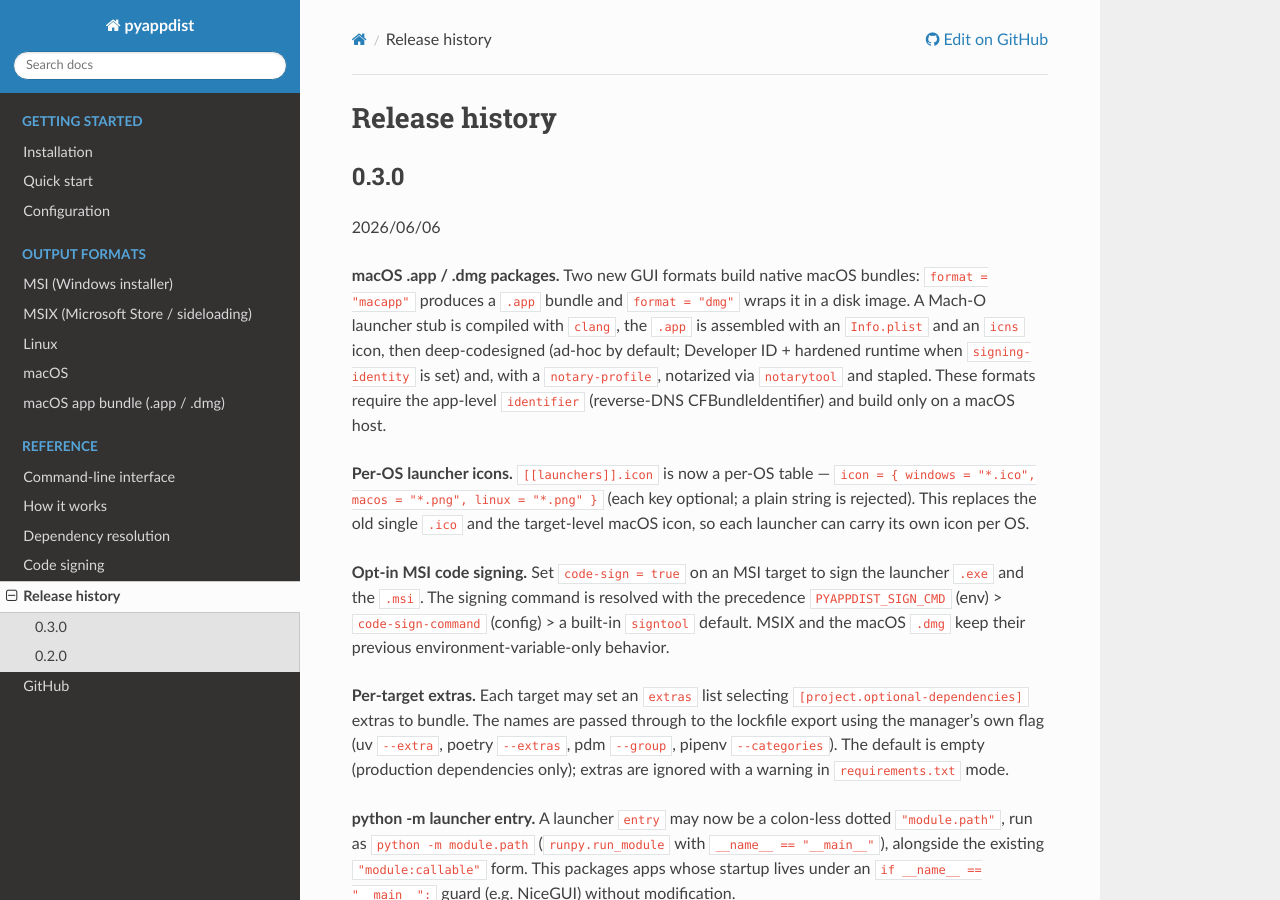
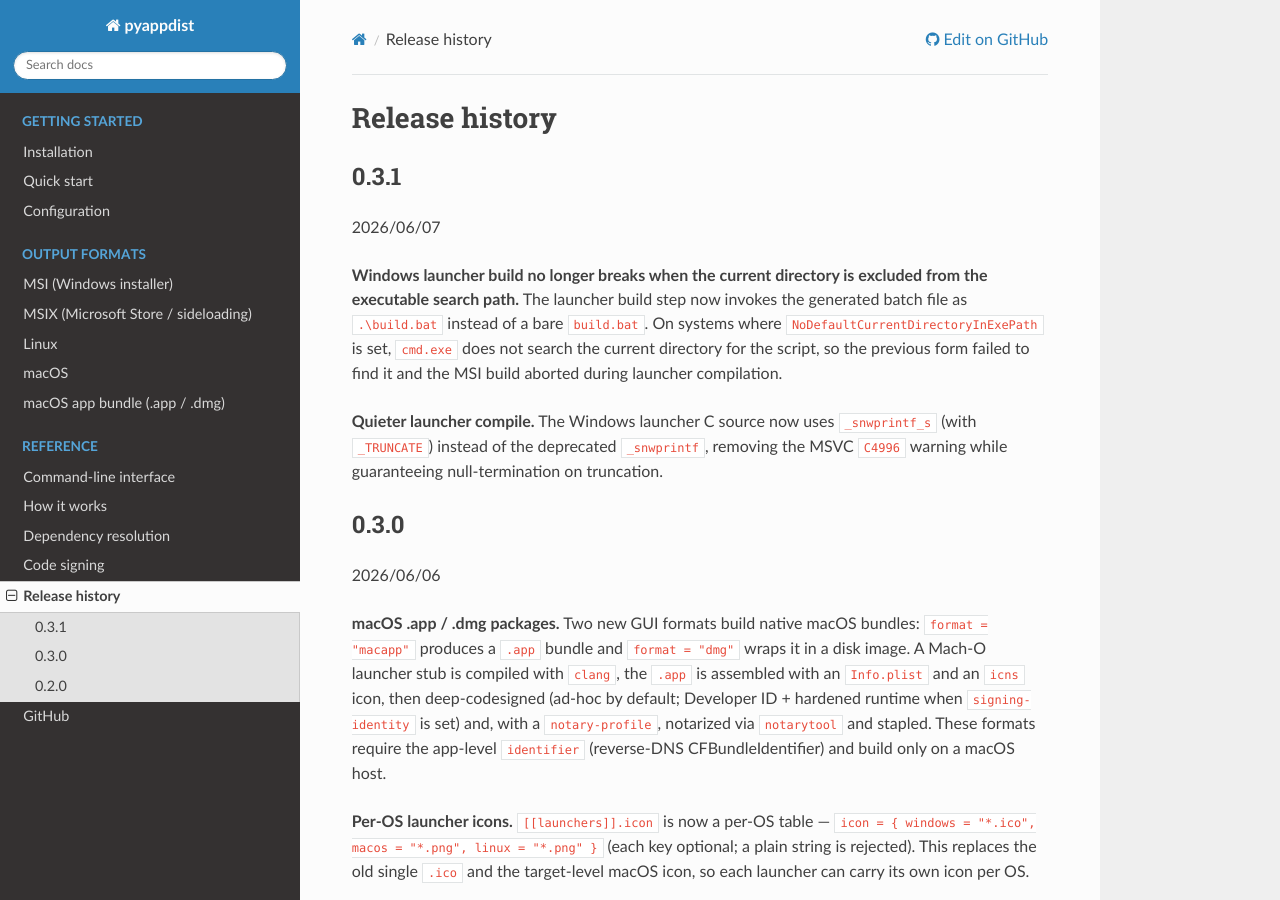
Before and after one commit to atsuoishimoto/pyappdist, a Sphinx documentation site: the page built from docs/history.rst, in a window 1280 px wide and 900 px high. Built offline with Sphinx 7.4.7 and the Read the Docs theme 3.1.0, drawn with Linux system fonts in a browser that asks for light colours.

Commit message:
bump version

```diff
--- a/docs/history.rst
+++ b/docs/history.rst
@@ -1,5 +1,22 @@
 Release history
 ===============
+
+0.3.1
+------
+
+2026/06/07
+
+**Windows launcher build no longer breaks when the current directory is excluded
+from the executable search path.** The launcher build step now invokes the
+generated batch file as ``.\build.bat`` instead of a bare ``build.bat``. On
+systems where ``NoDefaultCurrentDirectoryInExePath`` is set, ``cmd.exe`` does not
+search the current directory for the script, so the previous form failed to find
+it and the MSI build aborted during launcher compilation.
+
+**Quieter launcher compile.** The Windows launcher C source now uses
+``_snwprintf_s`` (with ``_TRUNCATE``) instead of the deprecated ``_snwprintf``,
+removing the MSVC ``C4996`` warning while guaranteeing null-termination on
+truncation.
 
 0.3.0
 ------
--- a/pyproject.toml
+++ b/pyproject.toml
@@ -1,6 +1,6 @@
 [project]
 name = "pyappdist"
-version = "0.3.0"
+version = "0.3.1"
 description = "Turn a Python app into a native installer (Windows MSI/MSIX, Linux, macOS)"
 readme = "README.md"
 requires-python = ">=3.11"
```
